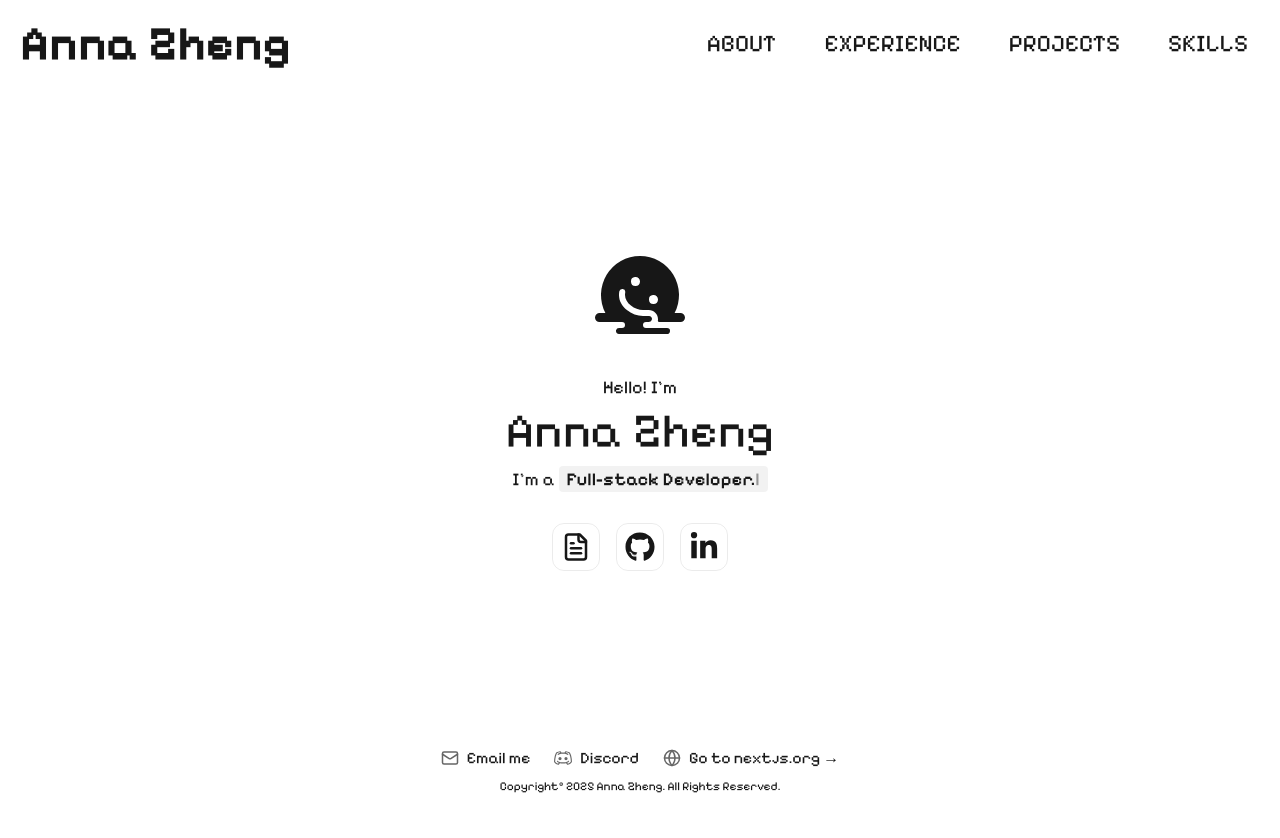
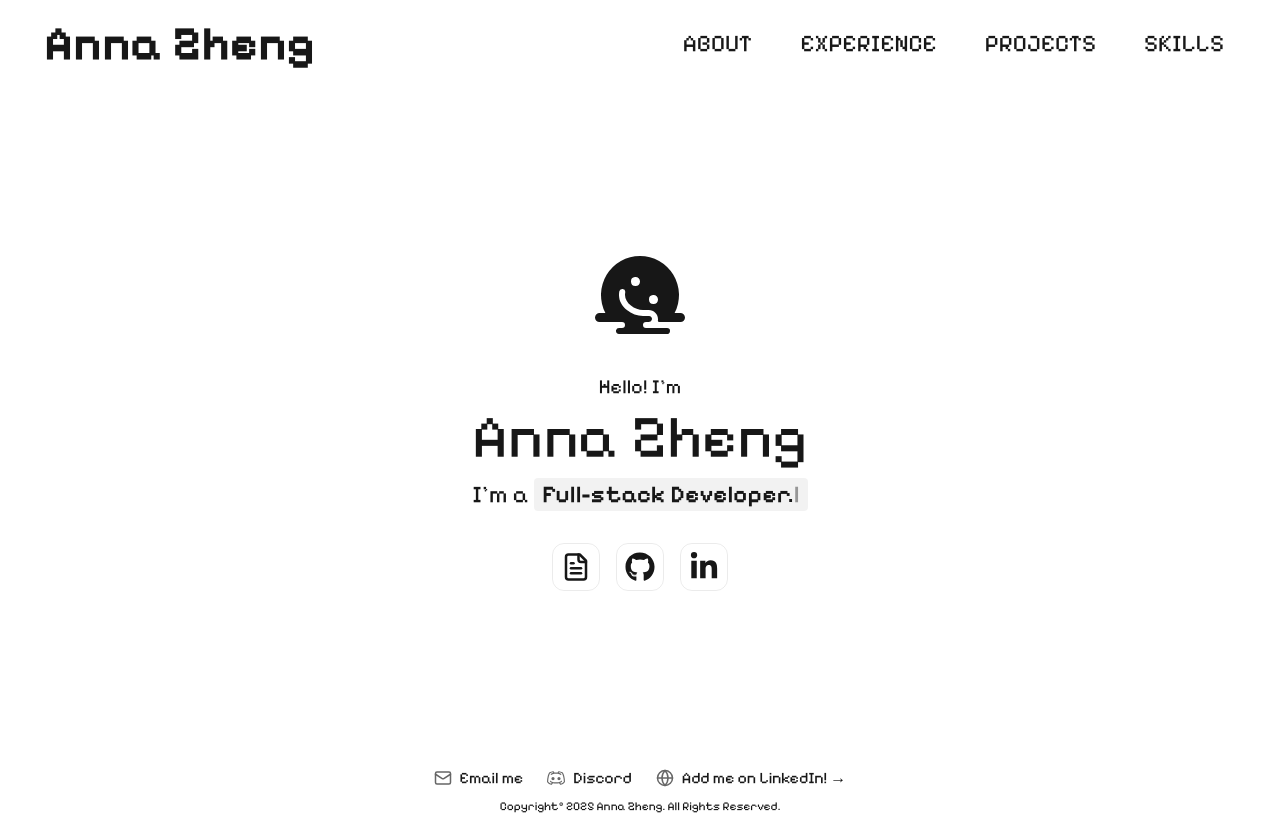
Before and after one commit to crimzxun/anna-portfolio, a Next.js app: page / in a window 1280 px wide. Built offline with nearby package versions, Linux system fonts and the light colour scheme.

Commit message:
cleaning + small tweaks

```diff
--- a/src/_components/hyperlink.tsx
+++ b/src/_components/hyperlink.tsx
@@ -9,7 +9,7 @@ export default function Hyperlink({ href, label }: Link) {
             href={href}
             target="_blank"
             rel="noopener noreferrer"
-            className="font-semibold text-yellow-300 hover:text-yellow-400 hover:underline transition-transform hover:scale-125"
+            className="font-semibold hover:text-yellow-300 hover:underline transition-transform hover:scale-125"
         >
             {label}
         </a>
--- a/src/_components/navbar.tsx
+++ b/src/_components/navbar.tsx
@@ -17,7 +17,7 @@ function NavLinks({ onClick }: NavLinksProps) {
                     <Link
                         href={link.href}
                         onClick={onClick}
-                        className="px-3 py-1 text-xl lg:text-2xl hover:text-sky-300 hover:underline underline-offset-4 hover:scale-105 transition-transform duration-200"
+                        className="px-3 py-1 text-xl lg:text-2xl hover:text-sky-300 hover:underline underline-offset-4 hover:scale-105 transition-transform duration-200 hover:drop-shadow-[0_0_5px_rgba(116,212,255,0.6)]"
                     >
                         {link.label.toUpperCase()}
                     </Link>
@@ -33,8 +33,8 @@ export default function Navbar() {
     return (
         <header className="p-5">
             {/* desktop nav */}
-            <nav id="desktop-nav" className="font-pixel flex justify-between items-center">
-                <Link href="/" className="font-bold text-3xl md:text-4xl lg:text-5xl hover:opacity-80 hover:scale-110 transition">
+            <nav id="desktop-nav" className="font-pixel flex justify-between items-center px-6">
+                <Link href="/" className="font-bold text-4xl xl:text-5xl transition duration-300 hover:text-sky-200 hover:scale-110">
                     Anna Zheng
                 </Link>
                 <ul className="hidden md:flex lg:space-x-6">
@@ -64,8 +64,8 @@ export default function Navbar() {
                             }`}></span>
                         </button>
                     </div>
-                    <ul className={`absolute right-4 mt-2 w-48 rounded-2xl overflow-hidden transition-[max-height] duration-300 ${
-                        open ? "border-4 border-white max-h-96" : "border-0 max-h-0"
+                    <ul className={`absolute right-4 mt-2 p-1 w-48 rounded-2xl overflow-hidden transition-[max-height] duration-300 ${
+                        open ? "border-4 max-h-96 z-50 dark:bg-[var(--background)]" : "border-0 max-h-0"
                     }`}>
                         <NavLinks onClick={() => setOpen(false)} />
                     </ul>
--- a/src/_components/project-card.tsx
+++ b/src/_components/project-card.tsx
@@ -110,9 +110,9 @@ export default function ProjectCard({ project }: ProjectCardProps) {
                 {project.skills.map((skill, idx) => (
                     <div
                         key={idx}
-                        className="flex items-center px-2 py-1 border rounded-lg text-xs transition-transform duration-300 hover:scale-110 hover:shadow-[0_0_10px_rgba(83,234,253,0.8)]"
+                        className="flex items-center px-2 py-1 border rounded-lg text-xs transition-transform duration-300 hover:scale-110 hover:shadow-[0_0_10px_rgba(116,212,255,0.8)]"
                     >
-                        <span className="transition hover:scale-115 hover:text-cyan-300">
+                        <span className="transition hover:scale-115 hover:text-sky-300">
                             {skill}
                         </span>
                     </div>
--- a/src/_components/social-links.tsx
+++ b/src/_components/social-links.tsx
@@ -15,7 +15,7 @@ function SocialIcon({ href, icon: Icon, label }: SocialIconProps) {
             target="_blank"
             rel="noopener noreferrer"
             aria-label={label}
-            className="rounded-xl border border-solid border-black/[.08] dark:border-white/[.145] transition-colors flex items-center justify-center hover:bg-[#f2f2f2] dark:hover:bg-[#1a1a1a] hover:border-transparent p-2"
+            className="rounded-xl border border-solid border-black/[.08] dark:border-white/[.145] transition-colors flex items-center justify-center hover:bg-[#f2f2f2] dark:hover:bg-[#1a1a1a] hover:border-white p-2"
         >
             <span className="text-3xl transition-transform hover:scale-110 duration-200">
                 <Icon /> {/* Render as JSX component */}
--- a/src/_components/title.tsx
+++ b/src/_components/title.tsx
@@ -13,14 +13,16 @@ export default function Title({ mini, heading }: TitleProps) {
                     <p className="text-xs md:self-center">
                         {mini}
                     </p>
-                    <h1 className="text-3xl font-semibold group relative inline-block">
+                    <h1 className="text-3xl md:text-4xl font-semibold group relative inline-block">
                         <span className="absolute right-full top-1/2 -translate-y-1/2 mr-2
                             opacity-0 group-hover:opacity-100 group-hover:scale-110
                             transform origin-right transition-all duration-300 z-10 shadow-lg"
                         >
                             ˗ˋˏ
                         </span>
+                        <span className="transition duration-300 group-hover:drop-shadow-[0_0_20px_rgba(255,255,255,0.9)]">
                             {heading}
+                        </span>
                         <span className="absolute left-full top-1/2 -translate-y-1/2 ml-2
                             opacity-0 group-hover:opacity-100 group-hover:scale-110
                             transform origin-left transition-all duration-300 z-10 shadow-lg"
--- a/src/_utils/constants.ts
+++ b/src/_utils/constants.ts
@@ -177,8 +177,8 @@ export const footerLinks: { href: string; icon: IconType; label: string; }[] = [
         label: "Discord",
     },
     {
-        href: "https://nextjs.org?utm_source=create-next-app&utm_medium=appdir-template-tw&utm_campaign=create-next-app",
+        href: "https://www.linkedin.com/in/anna-zhengg/",
         icon: LuGlobe,
-        label: "Go to nextjs.org →",
+        label: "Add me on LinkedIn! →",
     },
 ];
--- a/src/app/layout.tsx
+++ b/src/app/layout.tsx
@@ -1,5 +1,5 @@
 import type { Metadata } from "next";
-import { Geist, Geist_Mono, Pixelify_Sans, Poppins, Source_Code_Pro } from "next/font/google";
+import { Geist, Geist_Mono, Pixelify_Sans } from "next/font/google";
 import "./globals.css";
 import Navbar from "@/_components/navbar";
 import Footer from "@/_components/footer";
@@ -16,17 +16,6 @@ const geistMono = Geist_Mono({
 
 const pixelifySans = Pixelify_Sans({
   variable: "--font-pixelify-sans",
-  subsets: ["latin"],
-});
-
-const poppins = Poppins({
-  variable: "--font-poppins",
-  subsets: ["latin"],
-  weight: ["200", "300", "400"],
-});
-
-const sourceCodePro = Source_Code_Pro({
-  variable: "--font-source-code-pro",
   subsets: ["latin"],
 });
 
@@ -83,7 +72,7 @@ export default function RootLayout({
         - flex flex-col: stack navbar/main/footer vertically
       */}
       <body
-        className={`${geistSans.variable} ${geistMono.variable} ${pixelifySans.variable} ${poppins.variable} ${sourceCodePro.variable} antialiased min-h-screen flex flex-col`}
+        className={`${geistSans.variable} ${geistMono.variable} ${pixelifySans.variable} antialiased min-h-screen flex flex-col`}
       >
         <Navbar />
 
--- a/src/app/page.tsx
+++ b/src/app/page.tsx
@@ -23,14 +23,14 @@ export default function Home() {
           />
         </div> */}
         <PiSmileyMeltingFill className="text-8xl"/>
-        <div className="space-y-3 text-lg/6 text-center">
+        <div className="space-y-3 text-lg/6 lg:text-xl/6 text-center">
           <p className="mb-2 tracking-[.01em]">
             Hello! I'm
           </p>
-          <h1 className="text-5xl tracking-[.01em]">
+          <h1 className="text-5xl lg:text-6xl tracking-[.01em]">
             Anna Zheng
           </h1>
-          <p className="tracking-[.01em]">
+          <p className="text-xl md:text-2xl tracking-[.01em]">
             I'm a{" "}
             <code className="bg-black/[.05] dark:bg-white/[.06] font-pixel font-semibold px-2 py-0.5 rounded">
               <ReactTyped
```
